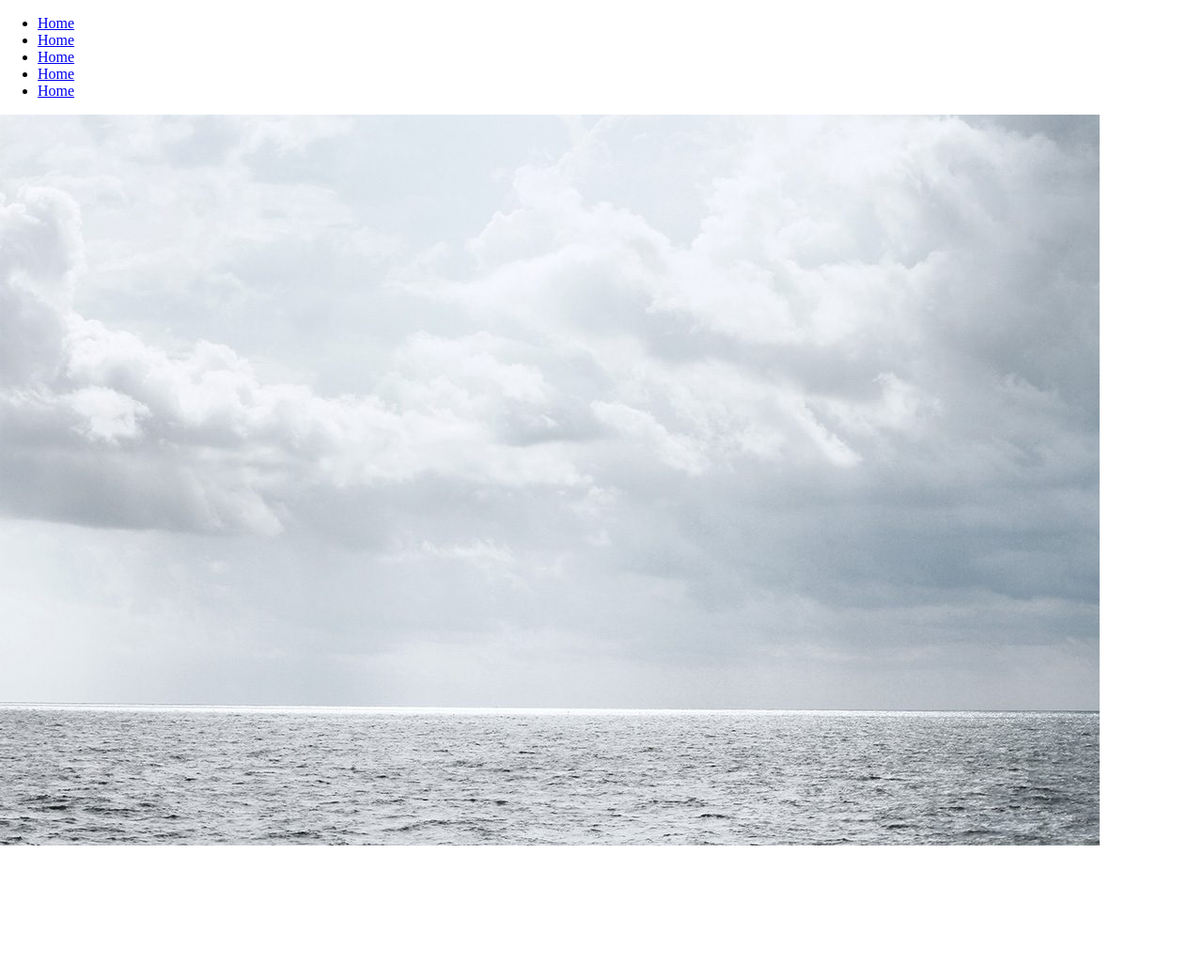
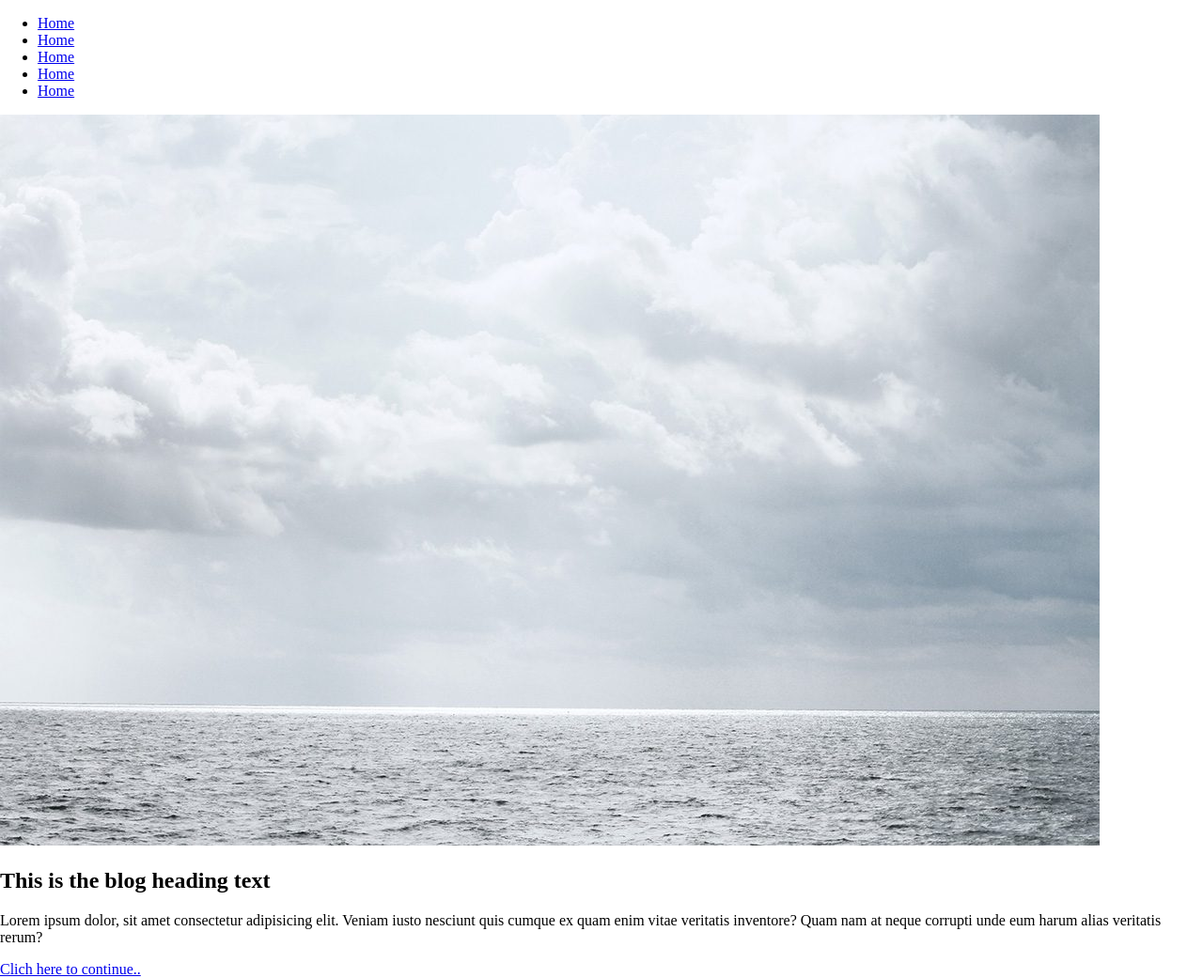
Before and after one commit to webdevhridoy/practice-portfolio-website, a plain HTML site: page index.html in a window 1280 px wide. Shown: the whole page at 94% size. Before the commit the page ends 904 px from the top, so only its background shows below. Drawn offline with Linux system fonts and the light colour scheme.

Commit message:
added blog

```diff
--- a/index.html
+++ b/index.html
@@ -21,6 +21,11 @@
     <div>
         <img src="images/blog 2.jpg" alt="">
     </div>
+    <div>
+        <h2>This is the blog heading text</h2>
+        <p>Lorem ipsum dolor, sit amet consectetur adipisicing elit. Veniam iusto nesciunt quis cumque ex quam enim vitae veritatis inventore? Quam nam at neque corrupti unde eum harum alias veritatis rerum?</p>
+        <a href="#">Clich here to continue..</a>
+    </div>
 
 </body>
 </html>
```
